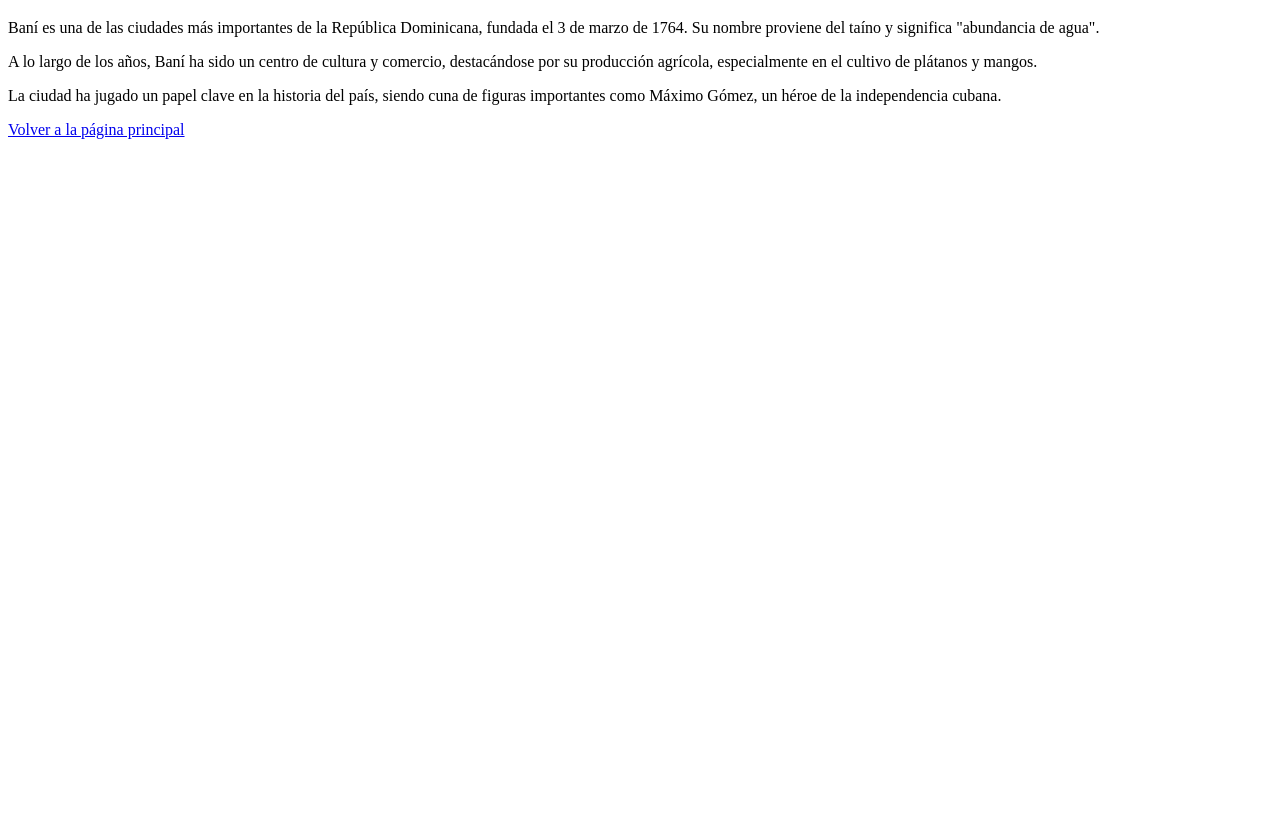
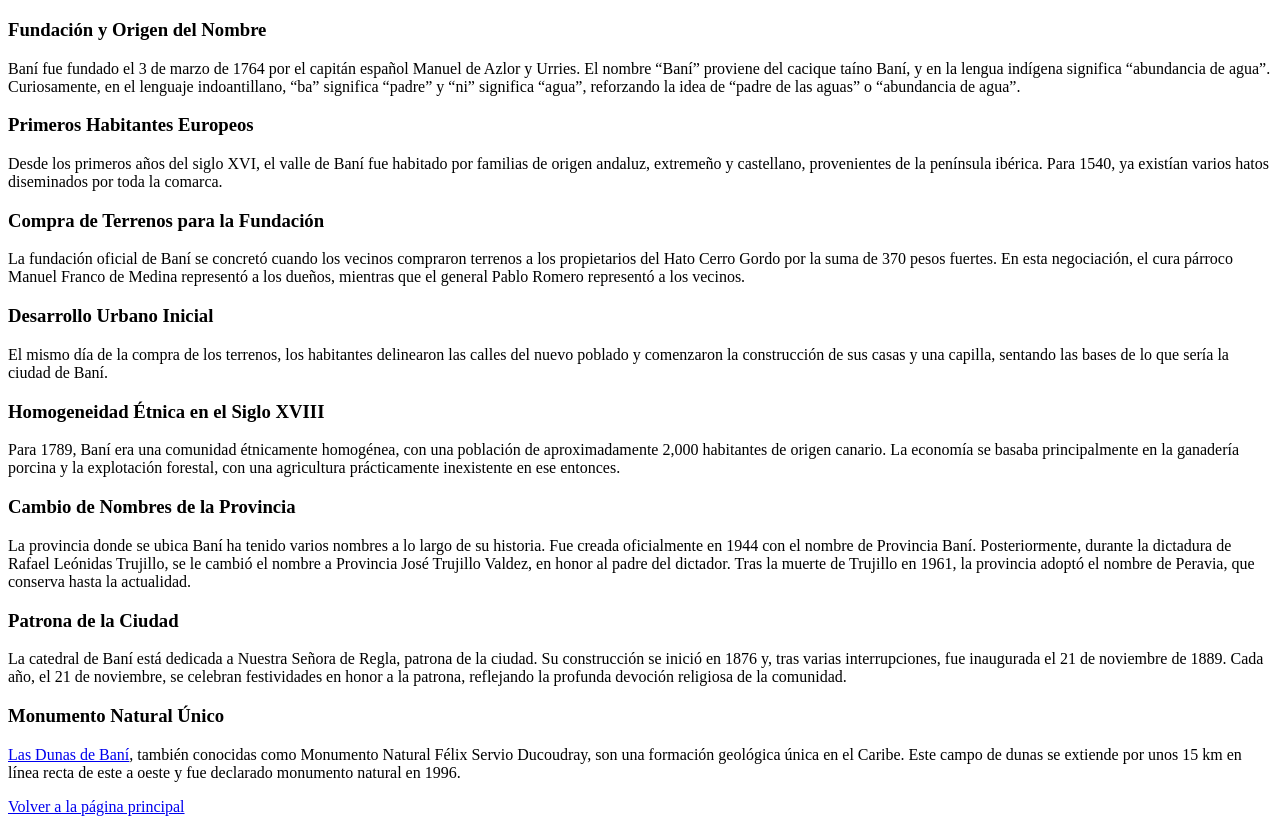
Before and after one commit to omardiaz55/bani-web, a plain HTML site: page historia.html in a window 1280 px wide. Shown: the part 61-885 px from the top of the page. Before the commit the page ends 800 px from the top, so only its background shows below. Drawn offline with Linux system fonts and the light colour scheme.

Commit message:
anadi contenido

```diff
--- a/historia.html
+++ b/historia.html
@@ -7,11 +7,39 @@
 </head>
 <body>
     <h1>Historia de Baní</h1>
-    <p>Baní es una de las ciudades más importantes de la República Dominicana, fundada el 3 de marzo de 1764. Su nombre proviene del taíno y significa "abundancia de agua".</p>
 
-    <p>A lo largo de los años, Baní ha sido un centro de cultura y comercio, destacándose por su producción agrícola, especialmente en el cultivo de plátanos y mangos.</p>
+    <h3>Fundación y Origen del Nombre</h3>
 
-    <p>La ciudad ha jugado un papel clave en la historia del país, siendo cuna de figuras importantes como Máximo Gómez, un héroe de la independencia cubana.</p>
+    <p>Baní fue fundado el 3 de marzo de 1764 por el capitán español Manuel de Azlor y Urries. El nombre “Baní” proviene del cacique taíno Baní, y en la lengua indígena significa “abundancia de agua”. Curiosamente, en el lenguaje indoantillano, “ba” significa “padre” y “ni” significa “agua”, reforzando la idea de “padre de las aguas” o “abundancia de agua”. </p>
+
+    <h3>Primeros Habitantes Europeos</h3>
+
+    <p>Desde los primeros años del siglo XVI, el valle de Baní fue habitado por familias de origen andaluz, extremeño y castellano, provenientes de la península ibérica. Para 1540, ya existían varios hatos diseminados por toda la comarca.</p>
+
+    <h3>Compra de Terrenos para la Fundación</h3>
+
+    <p>La fundación oficial de Baní se concretó cuando los vecinos compraron terrenos a los propietarios del Hato Cerro Gordo por la suma de 370 pesos fuertes. En esta negociación, el cura párroco Manuel Franco de Medina representó a los dueños, mientras que el general Pablo Romero representó a los vecinos. </p>
+
+    <h3>Desarrollo Urbano Inicial</h3>
+
+    <p>El mismo día de la compra de los terrenos, los habitantes delinearon las calles del nuevo poblado y comenzaron la construcción de sus casas y una capilla, sentando las bases de lo que sería la ciudad de Baní. </p>
+
+    <h3>Homogeneidad Étnica en el Siglo XVIII</h3>
+
+    <p>Para 1789, Baní era una comunidad étnicamente homogénea, con una población de aproximadamente 2,000 habitantes de origen canario. La economía se basaba principalmente en la ganadería porcina y la explotación forestal, con una agricultura prácticamente inexistente en ese entonces. </p>
+
+    <h3>Cambio de Nombres de la Provincia</h3>
+
+    <p>La provincia donde se ubica Baní ha tenido varios nombres a lo largo de su historia. Fue creada oficialmente en 1944 con el nombre de Provincia Baní. Posteriormente, durante la dictadura de Rafael Leónidas Trujillo, se le cambió el nombre a Provincia José Trujillo Valdez, en honor al padre del dictador. Tras la muerte de Trujillo en 1961, la provincia adoptó el nombre de Peravia, que conserva hasta la actualidad. </p>
+
+    <h3>Patrona de la Ciudad</h3>
+
+    <p>La catedral de Baní está dedicada a Nuestra Señora de Regla, patrona de la ciudad. Su construcción se inició en 1876 y, tras varias interrupciones, fue inaugurada el 21 de noviembre de 1889. Cada año, el 21 de noviembre, se celebran festividades en honor a la patrona, reflejando la profunda devoción religiosa de la comunidad. </p>
+
+    <h3>Monumento Natural Único</h3>
+
+    <p><a href="/lugares.html#dunas"> Las Dunas de Baní</a>, también conocidas como Monumento Natural Félix Servio Ducoudray, son una formación geológica única en el Caribe. Este campo de dunas se extiende por unos 15 km en línea recta de este a oeste y fue declarado monumento natural en 1996.</p>
+
 
     <a href="index.html">Volver a la página principal</a>
 </body>
```
Also changed, not shown: lugares.html (+2 -2 lines), imagenes/Logo-BaniVive-Idea.jpg (added).
